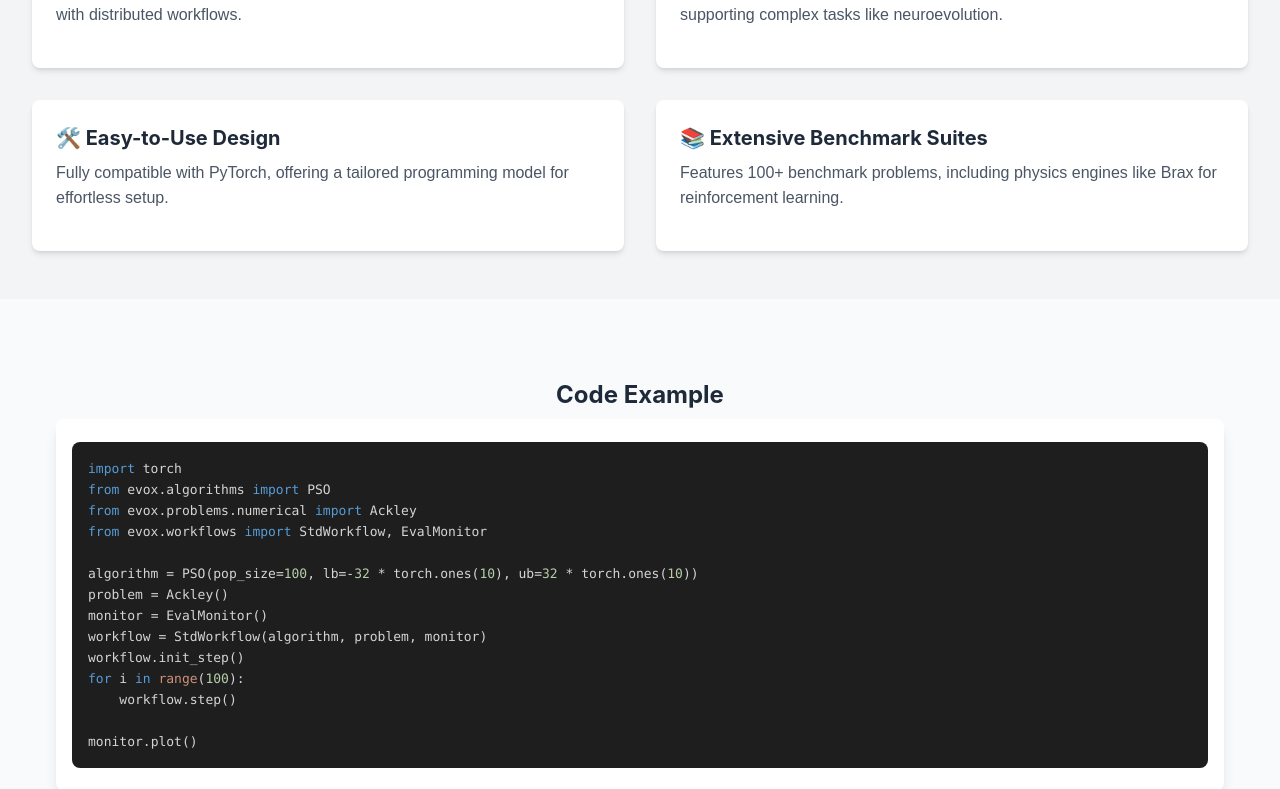
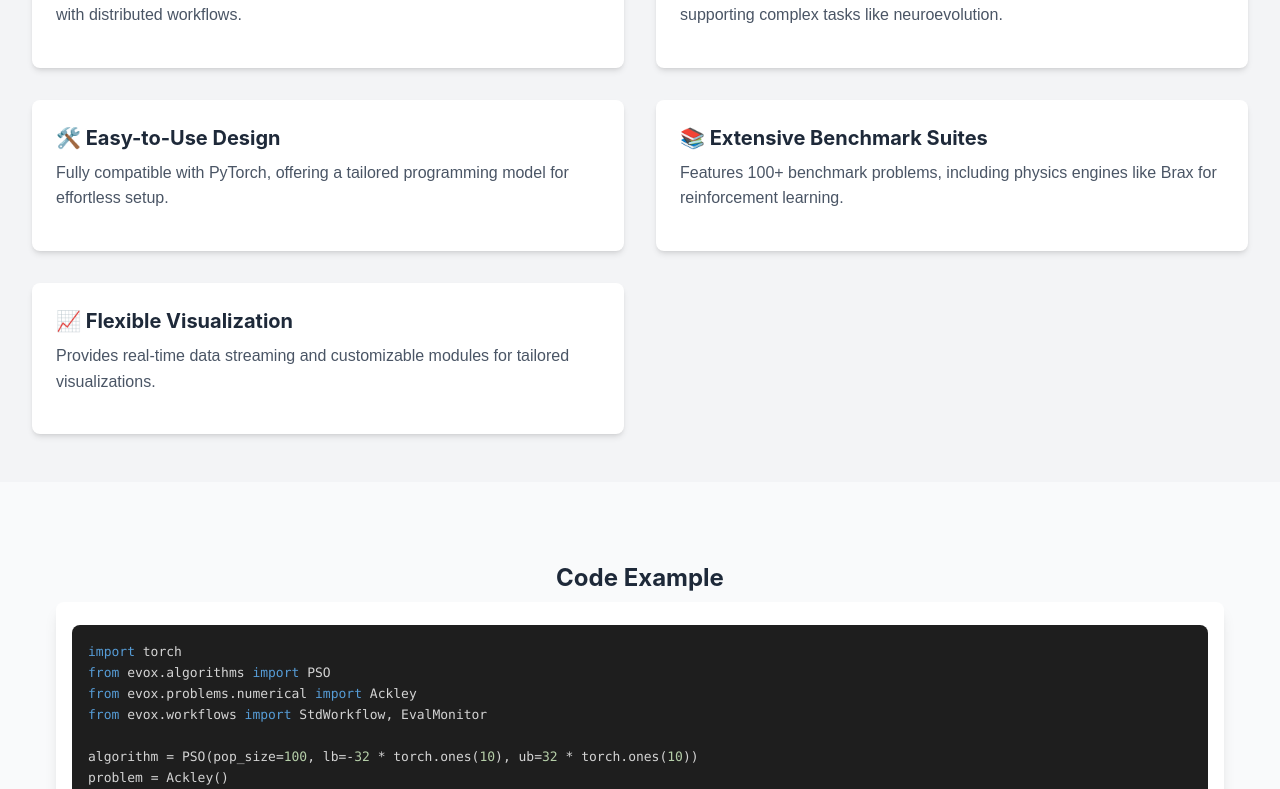
Before and after one commit to BillHuang2001/evogit_web, a Next.js app: page / in a window 1280 px wide. Shown: the part 853-1642 px from the top of the page. Built offline with nearby package versions, Linux system fonts and the light colour scheme.

Commit message:
gpt-4o: Display all key features in the KeyFeatures section

```diff
--- a/src/components/KeyFeatures.jsx
+++ b/src/components/KeyFeatures.jsx
@@ -34,7 +34,7 @@ export default function KeyFeatures() {
           Key Features
         </h2>
         <div className="mt-10 grid grid-cols-1 sm:grid-cols-2 lg:grid-cols-2 gap-8">
-          {features.slice(0, 4).map((feature, index) => (
+          {features.map((feature, index) => (
             <FeatureCard key={index} title={feature.title} description={feature.description} />
           ))}
         </div>
```
